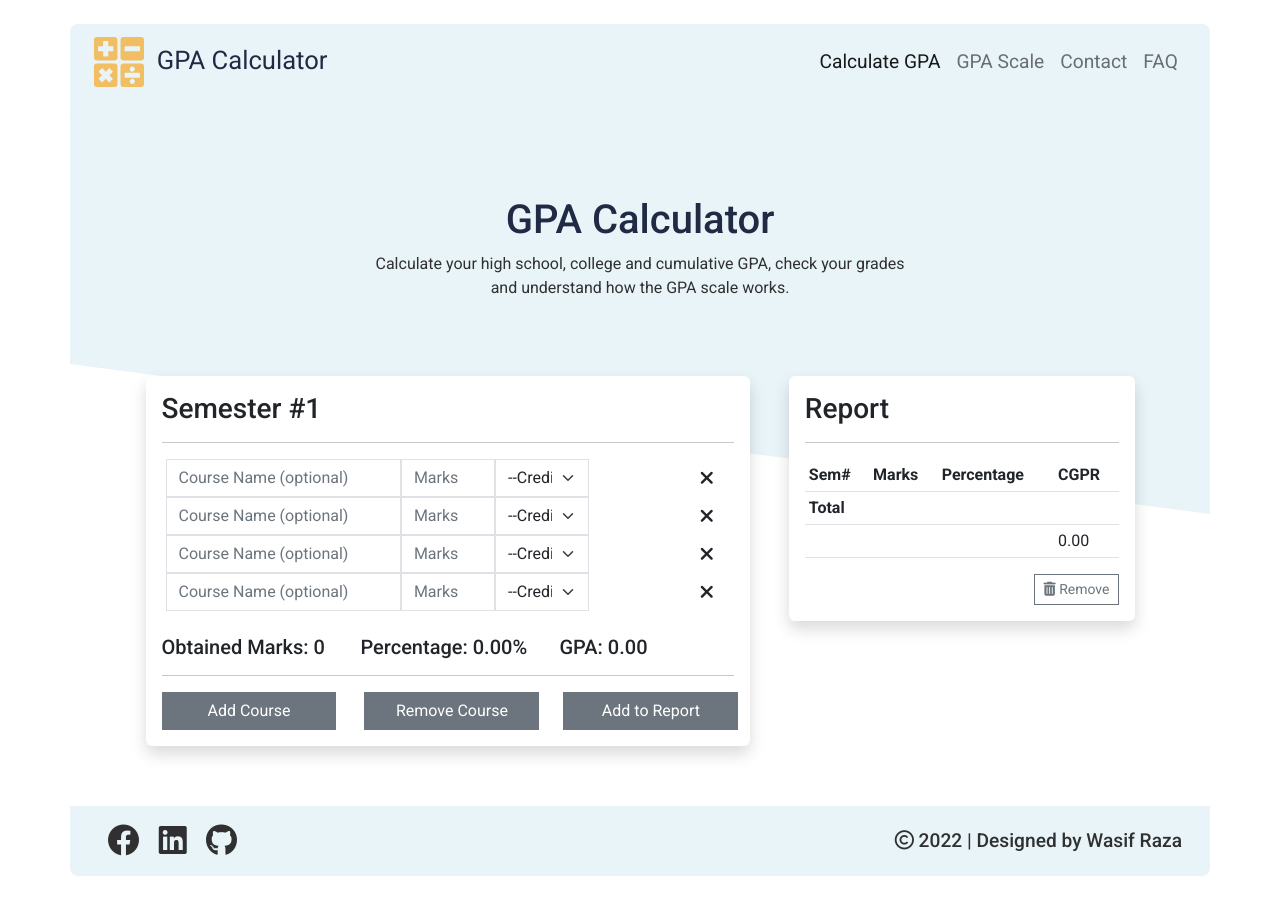
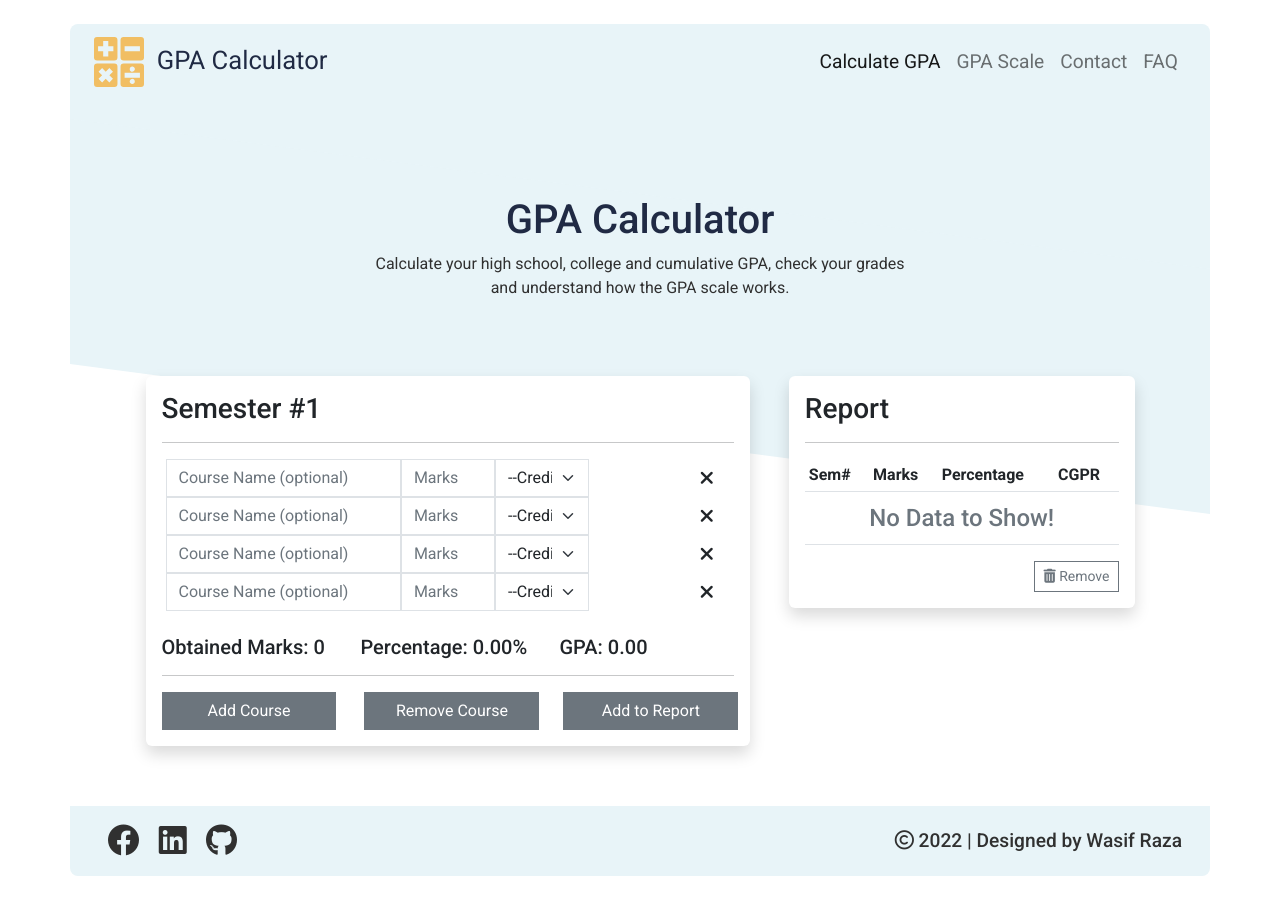
Before and after one commit to mwasifraza/gpa-calculator, a React (Create React App) app: page / in a window 1280 px wide. Built offline with nearby package versions, Linux system fonts and the light colour scheme.

Commit message:
report table modified

```diff
--- a/src/components/elements/GpScale.js
+++ b/src/components/elements/GpScale.js
@@ -14,10 +14,10 @@ export const getGp = m => {
     else return 0;
 }
 
-export const sumOfCgpa = arr => {
+export const sumOfObj = (arr, key) => {
     let num = 0;
     arr.forEach(x => {
-        num += x.cgpr;
+        num += x[key]
     })
     return num;
 }
--- a/src/components/elements/GpaSection.js
+++ b/src/components/elements/GpaSection.js
@@ -3,7 +3,7 @@ import Swal from 'sweetalert2';
 import SemesterForm from './SemesterForm';
 import CourseRow from './CourseRow';
 import ReportTable from './ReportTable';
-import { getGp, sumOfCgpa, getLocalData } from './GpScale';
+import { getGp, sumOfObj, getLocalData } from './GpScale';
 
 class GpaSection extends React.Component {
     state = {
@@ -95,7 +95,11 @@ class GpaSection extends React.Component {
     const [items, setItems] = useState(getLocalData());
 
     let semNum = (items.length > 0) ? ((items[items.length-1].no)+1) : 1;
-    let cgpa = (items.length > 0) ? (sumOfCgpa(items)/items.length).toFixed(2) : "0.00";
+
+    const totals = {};
+    totals.obt  = (items.length > 0) ? (sumOfObj(items, "marks")) : "0";
+    totals.pc   = (items.length > 0) ? (sumOfObj(items, "percent")/items.length).toFixed(2) : "0";
+    totals.cgpa = (items.length > 0) ? (sumOfObj(items, "cgpr")/items.length).toFixed(2) : "0.00";
 
     const addToReport = () => {
       const semester = {};
@@ -149,7 +153,7 @@ class GpaSection extends React.Component {
           <SemesterForm semNo={semNum} children={props.children} addChild={props.addChild} removeChild={props.removeChild} report={addToReport} />
         </div>
         <div className='col-lg-4 bg-body rounded shadow p-3 mx-4 my-2 ms-auto h-100'>
-          <ReportTable localdata={items} cgpa={cgpa} remove={removeMyDetails}/>
+          <ReportTable localdata={items} totals={totals} remove={removeMyDetails}/>
         </div>
       </div>
     </>
--- a/src/components/elements/ReportTable.js
+++ b/src/components/elements/ReportTable.js
@@ -16,7 +16,7 @@ const ReportTable = props => {
                 </tr>
             </thead>
             <tbody>
-                {
+                {   (props.localdata.length > 0) ? (
                         props.localdata.map((elem, index) => {
                             return(
                                 <tr key={index}>
@@ -27,17 +27,25 @@ const ReportTable = props => {
                                 </tr>
                             )
                         })
-                    // <tr><td colSpan={4}><h4 className='text-center text-muted'>No Data</h4></td></tr>
+                    )  :  (
+                        <tr><td colSpan={4}><h4 className='text-center text-muted my-2'>No Data to Show!</h4></td></tr>
+                    )
                 }
+
+                {(props.localdata.length > 0) ? (
+                    <>
                     <tr>
                         <td colSpan={4} className=""><strong>Total</strong></td>
                     </tr>
                     <tr>
                         <td></td>
-                    <td></td>
-                    <td></td>
-                    <td>{props.cgpa}</td>
+                        <td>{props.totals.obt}</td>
+                        <td>{props.totals.pc}%</td>
+                        <td>{props.totals.cgpa}</td>
                     </tr>
+                    </>
+                ):("")}
+
             </tbody>
         </table>
         <div className='d-flex justify-content-end'>
```
Lines whose indentation alone changed are shown as unchanged.
